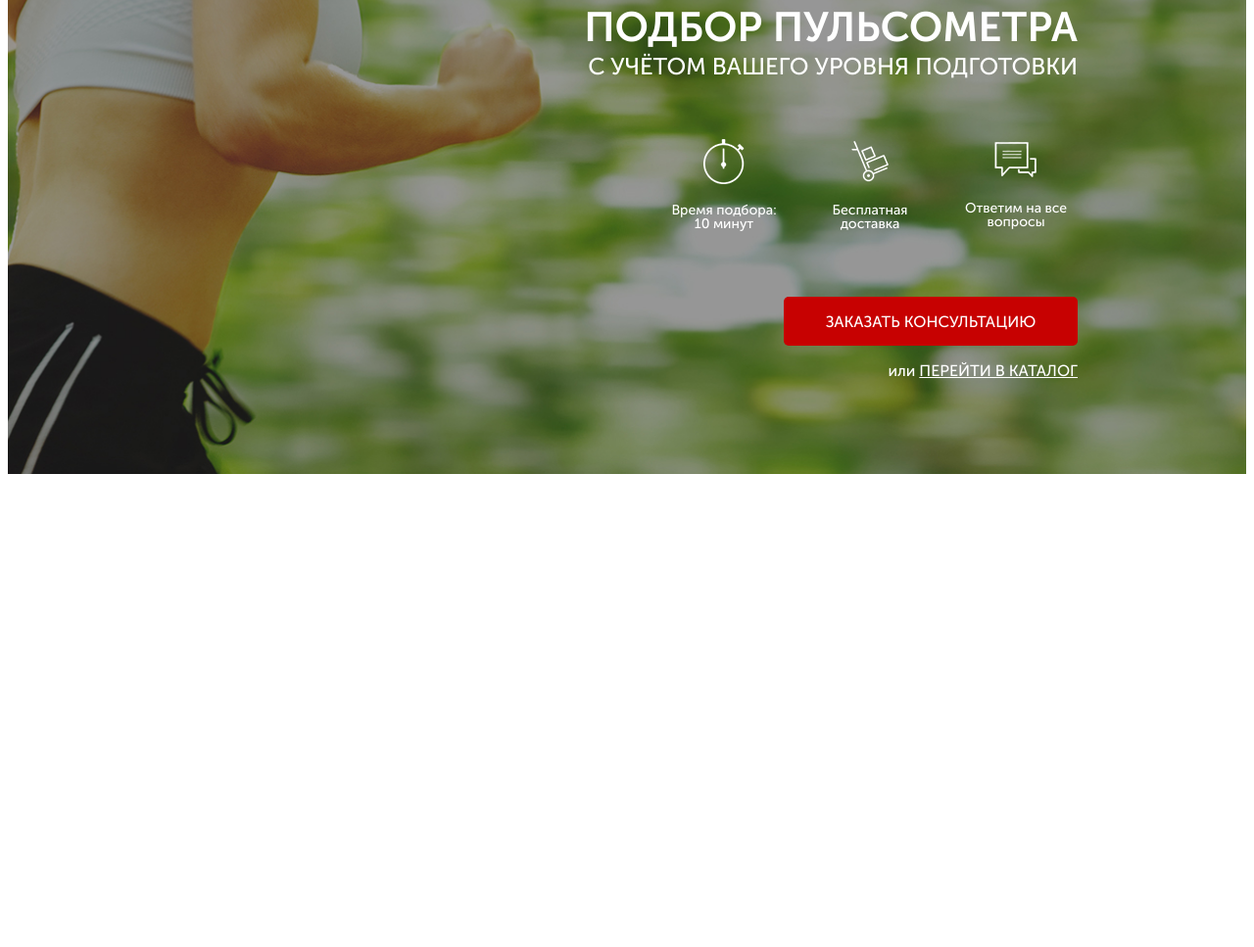
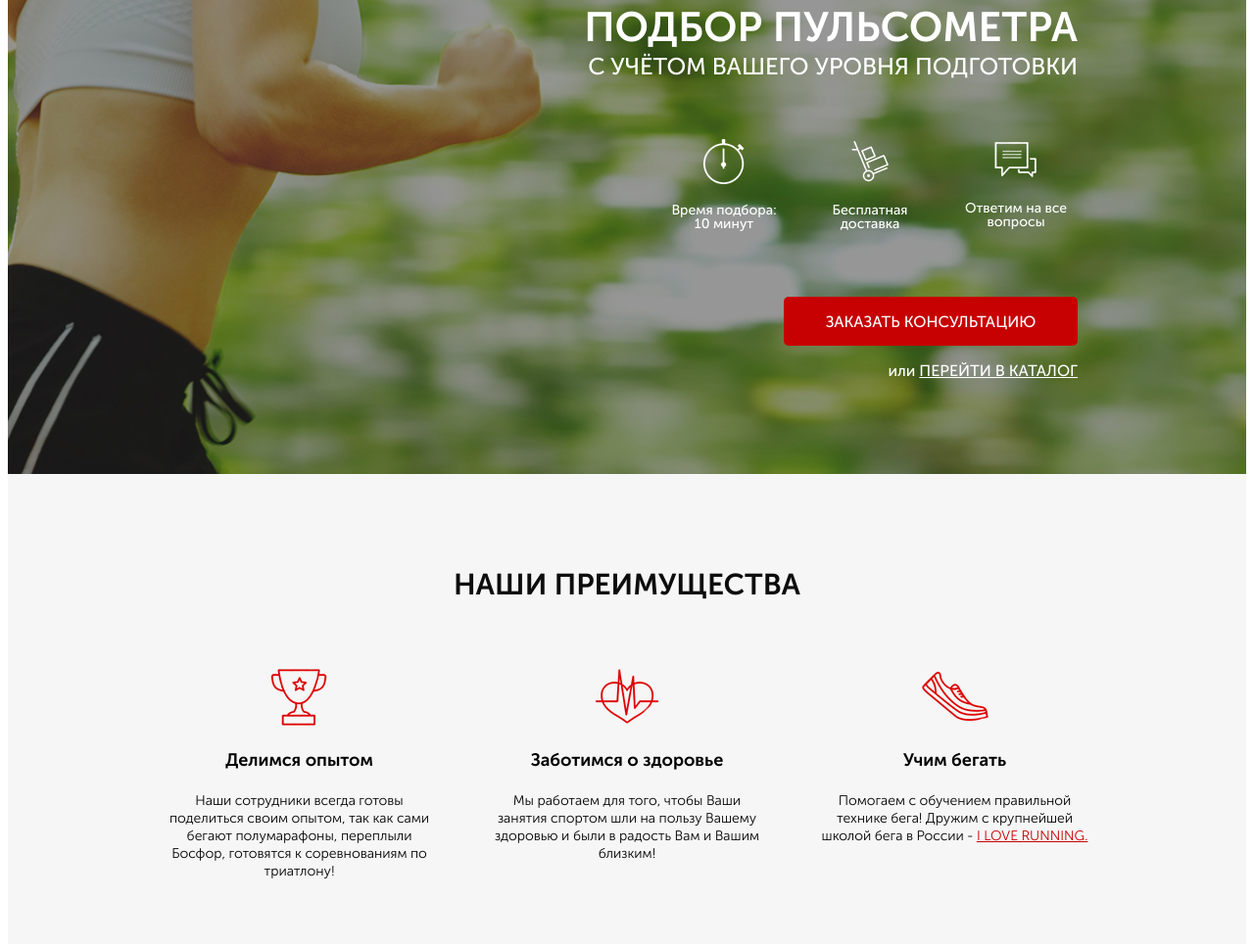
Before and after one commit to vladmarchenk0/pulse, a website: page src/index.html in a window 1280 px wide. Shown: the part 176-1143 px from the top of the page at 98% size. Before the commit the page ends 800 px from the top, so only its background shows below. Drawn offline with Linux system fonts and the light colour scheme.

Commit message:
advantage

```diff
--- a/src/index.html
+++ b/src/index.html
@@ -57,5 +57,30 @@
         </div>
     </div>
 
+    <div class="advantage">
+        <div class="container">
+            <div class="advantage__wrapper">
+                <h2 class="advantage__title">НАШИ ПРЕИМУЩЕСТВА</h2>
+
+                <div class="advantage__items">
+                    <div class="advantage__item">
+                        <img src="icon/cup_icon.png" alt="cup">
+                        <span>Делимся опытом</span><br><br>
+                        Наши сотрудники всегда готовы поделиться своим опытом, так как сами бегают полумарафоны, переплыли Босфор, готовятся к соревнованиям по триатлону!
+                    </div>
+                    <div class="advantage__item">
+                        <img src="icon/heart_icon.png" alt="heart">
+                        <span>Заботимся о здоровье</span><br><br>
+                        Мы работаем для того, чтобы Ваши занятия спортом шли на пользу Вашему здоровью и были в радость Вам и Вашим близким!
+                    </div>
+                    <div class="advantage__item">
+                        <img src="icon/shoe_icon.png" alt="shoe">
+                        <span>Учим бегать</span><br><br>
+                        Помогаем с обучением правильной технике бега! Дружим с крупнейшей школой бега в России - <a href="#">I LOVE RUNNING.</a>
+                    </div>
+                </div>
+            </div>
+        </div>
+    </div>
 </body>
 </html>
--- /dev/null
+++ b/src/sass/blocks/_advantage.scss
@@ -0,0 +1,48 @@
+.advantage {
+    min-height: 473px;
+    padding: 73px 0 65px 0;
+    background-color: #F6F6F6;
+    &__wrapper {
+        display: flex;
+        flex-direction: column;
+        align-items: center;
+    }
+    &__title {
+        font-weight: bold;
+        font-size: 30px;
+        line-height: 30px;
+        text-align: center;
+        text-transform: uppercase;
+        color: #0D0D0D;
+    }
+    &__items {
+        margin-top: 40px;
+        width: 946px;
+        display: flex;
+        justify-content: space-between;
+        align-items: center flex-start;
+    }
+    &__item {
+        width: 277px;
+        text-align: center;
+        font-weight: 300;
+        font-size: 14px;
+        line-height: 18px;
+        color: black;
+        span {
+            font-weight: bold;
+            font-size: 18px;
+            line-height: 29px;
+        }
+        a {
+            color: $main-color;
+            font-weight: 300;
+            font-size: 14px;
+        }
+        img {
+            display: block;
+            margin: 0 auto;
+            margin-bottom: 20px;
+        }
+    }
+}
--- a/src/sass/style.scss
+++ b/src/sass/style.scss
@@ -5,6 +5,8 @@
 @import 'blocks/promo';
 @import 'blocks/header';
 @import 'blocks/buttons';
+@import 'blocks/advantage';
+
 .container {
     max-width: 950px;
     margin: 0 auto;
```
Also changed, not shown: src/css/style.min.css.
